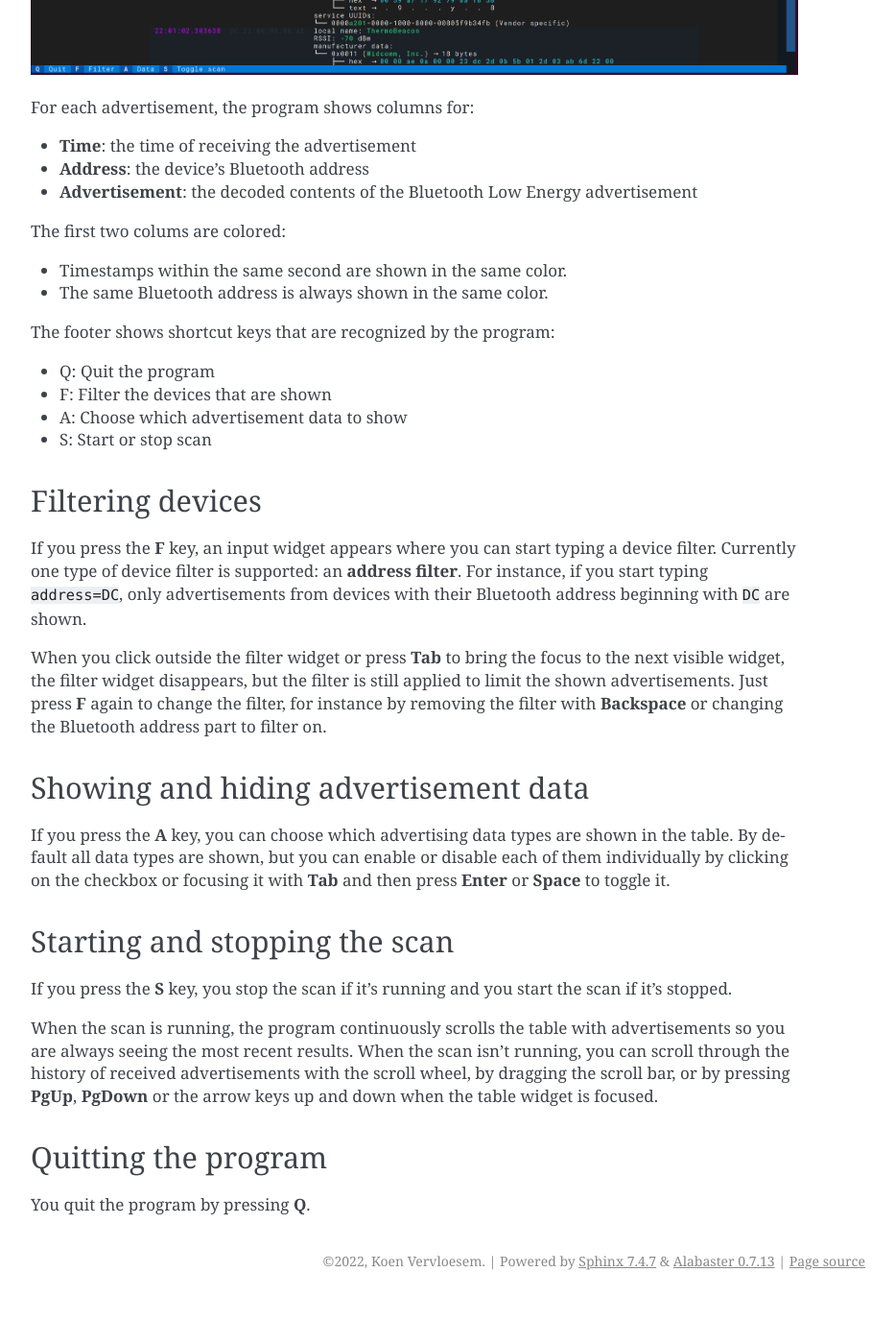
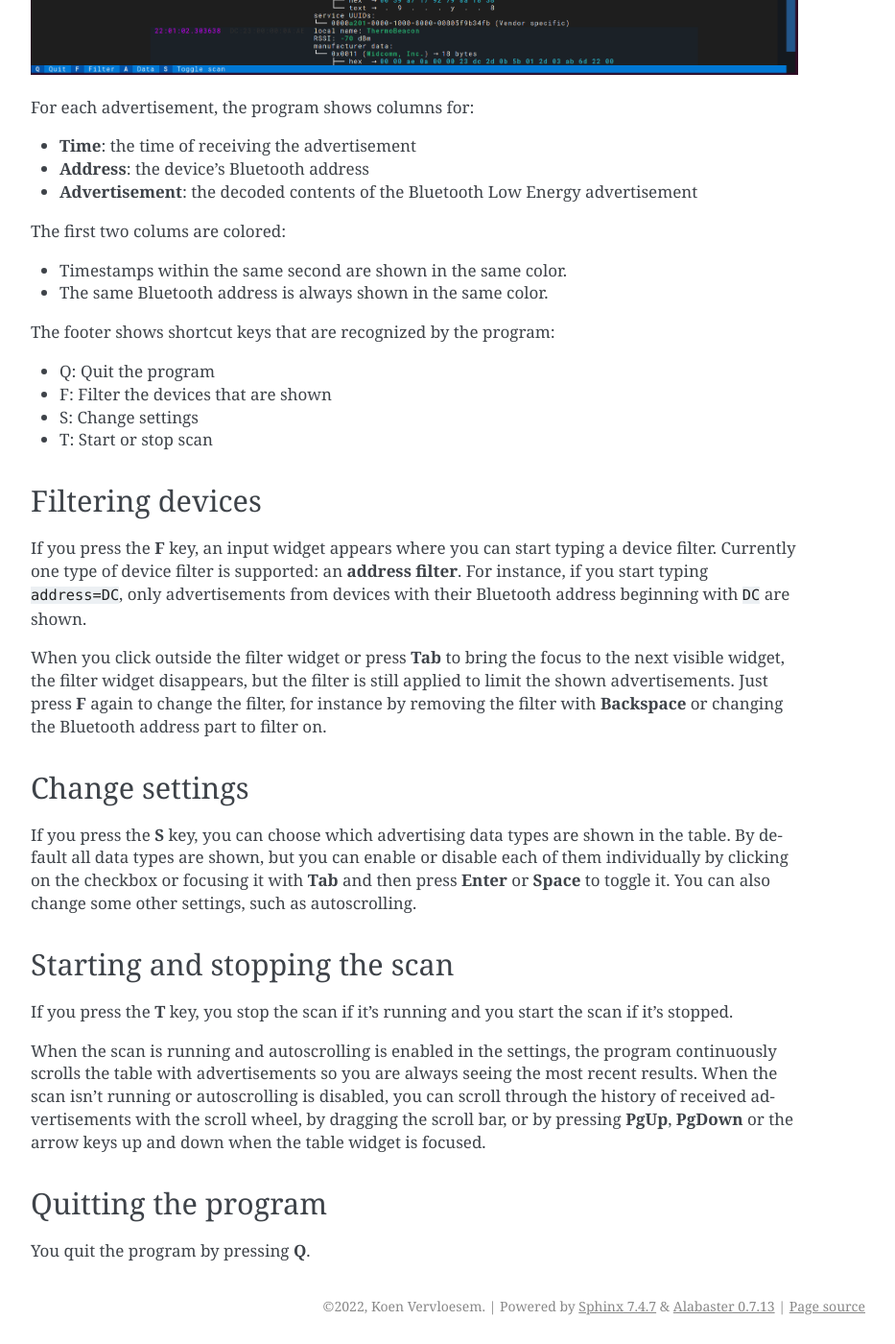
Before and after one commit to koenvervloesem/humble-explorer, a Sphinx documentation site: the page built from docs/usage.rst, in a window 1280 px wide and 1400 px high, scrolled down 1246 px. Shown: the whole window at 96% size, without its empty margins (338-1271 px from the left). Built offline with Sphinx 7.4.7, drawn with Linux system fonts in a browser that asks for light colours; before the commit the page ends 2599 px from its top, so only the background shows below that; some of the changed text lies outside the part shown.

Commit message:
Change bindings for settings and scan

```diff
--- a/docs/usage.rst
+++ b/docs/usage.rst
@@ -51,8 +51,8 @@ The footer shows shortcut keys that are recognized by the program:
 
 * Q: Quit the program
 * F: Filter the devices that are shown
-* A: Choose which advertisement data to show
-* S: Start or stop scan
+* S: Change settings
+* T: Start or stop scan
 
 Filtering devices
 -----------------
@@ -61,17 +61,17 @@ If you press the **F** key, an input widget appears where you can start typing a
 
 When you click outside the filter widget or press **Tab** to bring the focus to the next visible widget, the filter widget disappears, but the filter is still applied to limit the shown advertisements. Just press **F** again to change the filter, for instance by removing the filter with **Backspace** or changing the Bluetooth address part to filter on.
 
-Showing and hiding advertisement data
--------------------------------------
+Change settings
+---------------
 
-If you press the **A** key, you can choose which advertising data types are shown in the table. By default all data types are shown, but you can enable or disable each of them individually by clicking on the checkbox or focusing it with **Tab** and then press **Enter** or **Space** to toggle it.
+If you press the **S** key, you can choose which advertising data types are shown in the table. By default all data types are shown, but you can enable or disable each of them individually by clicking on the checkbox or focusing it with **Tab** and then press **Enter** or **Space** to toggle it. You can also change some other settings, such as autoscrolling.
 
 Starting and stopping the scan
 ------------------------------
 
-If you press the **S** key, you stop the scan if it's running and you start the scan if it's stopped.
+If you press the **T** key, you stop the scan if it's running and you start the scan if it's stopped.
 
-When the scan is running, the program continuously scrolls the table with advertisements so you are always seeing the most recent results. When the scan isn't running, you can scroll through the history of received advertisements with the scroll wheel, by dragging the scroll bar, or by pressing **PgUp**, **PgDown** or the arrow keys up and down when the table widget is focused.
+When the scan is running and autoscrolling is enabled in the settings, the program continuously scrolls the table with advertisements so you are always seeing the most recent results. When the scan isn't running or autoscrolling is disabled, you can scroll through the history of received advertisements with the scroll wheel, by dragging the scroll bar, or by pressing **PgUp**, **PgDown** or the arrow keys up and down when the table widget is focused.
 
 Quitting the program
 --------------------
```
Also changed, not shown: 1 other file.
